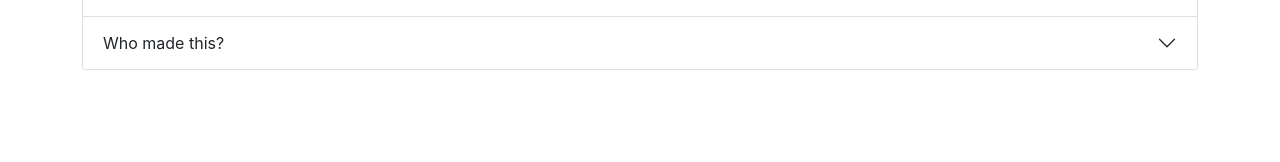
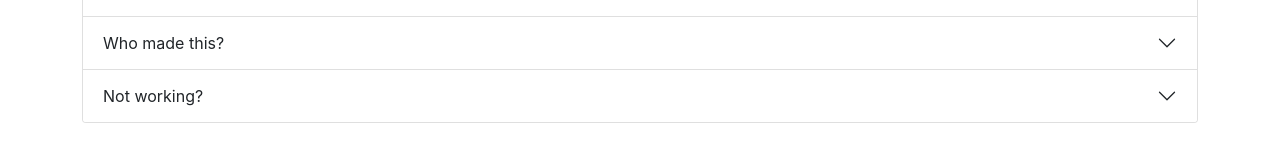
Before and after one commit to warthurii/spotify-mood, a React (Create React App) app: page / in a window 1280 px wide. Shown: the part 336-498 px from the top of the page. Built offline with nearby package versions, Linux system fonts and the light colour scheme.

Commit message:
add to ainfo accordion

```diff
--- a/src/components/InformationAccordion.js
+++ b/src/components/InformationAccordion.js
@@ -87,6 +87,13 @@ export const InformationAccordion = () => {
           , or on <a href='https://github.com/warthurii'>Github</a>.
         </Accordion.Body>
       </Accordion.Item>
+      <Accordion.Item eventKey='3'>
+        <Accordion.Header>Not working?</Accordion.Header>
+        <Accordion.Body>
+          <h3>Search results not appearing?</h3>
+          <p>Try relogging in by clicking the button again.</p>
+        </Accordion.Body>
+      </Accordion.Item>
     </Accordion>
   );
 };
```
